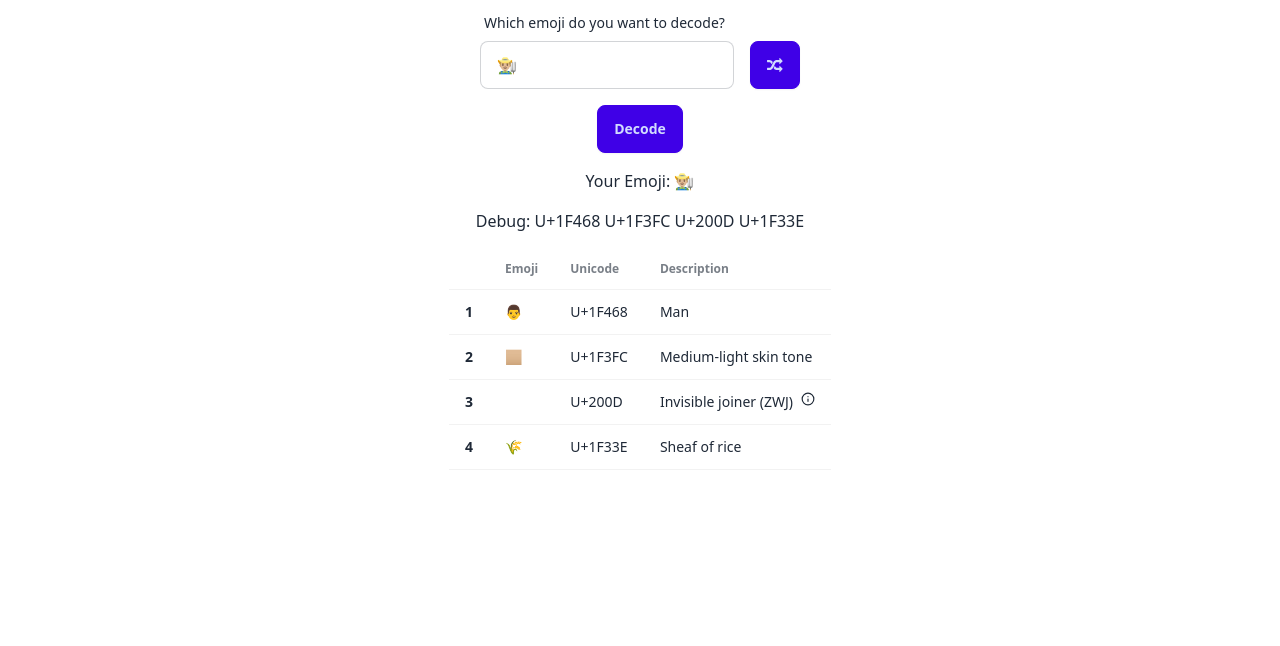
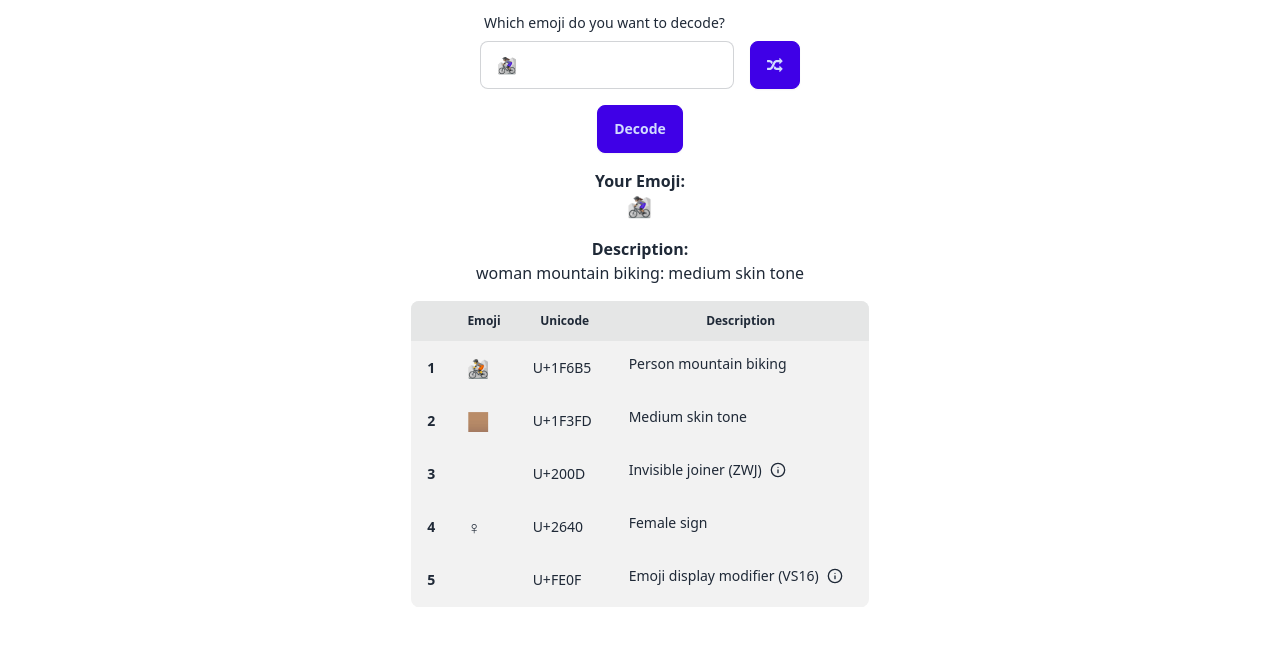
Before and after one commit to FedeDC512/EmojiDecoder, a website: page index.html in a window 1280 px wide. Both pictures are taken after a click on the button 775 px from the left and 129 px from the top of the page. Shown: the part 64-710 px from the top of the page. Drawn offline with Linux system fonts and the light colour scheme.

Commit message:
Improve ux/ui, now the decode button is disabled with no text, refactor functions

```diff
--- a/index.html
+++ b/index.html
@@ -1,21 +1,26 @@
 <!doctype html>
 <html>
+
 <head>
   <meta charset="UTF-8">
   <title>EmojiDecoder</title>
   <link rel="icon" type="image/png" href="images/icon.png">
   <meta name="viewport" content="width=device-width, initial-scale=1.0">
   <link href="./src/output.css" rel="stylesheet">
-  <script src="./src/myscripts.js"  defer></script>
+  <script src="./src/myscripts.js" async></script>
 </head>
-<body>
+
+<body class="transition-colors">
 
   <div class="navbar bg-base-100">
 
     <div class="flex-none">
       <a href="https://github.com/FedeDC512/EmojiDecoder" target="_blank">
         <button class="btn btn-circle btn-ghost">
-              <svg xmlns="http://www.w3.org/2000/svg" viewBox="0 0 24 24"><path fill="currentColor" d="M12 2A10 10 0 0 0 2 12c0 4.42 2.87 8.17 6.84 9.5c.5.08.66-.23.66-.5v-1.69c-2.77.6-3.36-1.34-3.36-1.34c-.46-1.16-1.11-1.47-1.11-1.47c-.91-.62.07-.6.07-.6c1 .07 1.53 1.03 1.53 1.03c.87 1.52 2.34 1.07 2.91.83c.09-.65.35-1.09.63-1.34c-2.22-.25-4.55-1.11-4.55-4.92c0-1.11.38-2 1.03-2.71c-.1-.25-.45-1.29.1-2.64c0 0 .84-.27 2.75 1.02c.79-.22 1.65-.33 2.5-.33s1.71.11 2.5.33c1.91-1.29 2.75-1.02 2.75-1.02c.55 1.35.2 2.39.1 2.64c.65.71 1.03 1.6 1.03 2.71c0 3.82-2.34 4.66-4.57 4.91c.36.31.69.92.69 1.85V21c0 .27.16.59.67.5C19.14 20.16 22 16.42 22 12A10 10 0 0 0 12 2"/></svg>
+          <svg xmlns="http://www.w3.org/2000/svg" viewBox="0 0 24 24">
+            <path fill="currentColor"
+              d="M12 2A10 10 0 0 0 2 12c0 4.42 2.87 8.17 6.84 9.5c.5.08.66-.23.66-.5v-1.69c-2.77.6-3.36-1.34-3.36-1.34c-.46-1.16-1.11-1.47-1.11-1.47c-.91-.62.07-.6.07-.6c1 .07 1.53 1.03 1.53 1.03c.87 1.52 2.34 1.07 2.91.83c.09-.65.35-1.09.63-1.34c-2.22-.25-4.55-1.11-4.55-4.92c0-1.11.38-2 1.03-2.71c-.1-.25-.45-1.29.1-2.64c0 0 .84-.27 2.75 1.02c.79-.22 1.65-.33 2.5-.33s1.71.11 2.5.33c1.91-1.29 2.75-1.02 2.75-1.02c.55 1.35.2 2.39.1 2.64c.65.71 1.03 1.6 1.03 2.71c0 3.82-2.34 4.66-4.57 4.91c.36.31.69.92.69 1.85V21c0 .27.16.59.67.5C19.14 20.16 22 16.42 22 12A10 10 0 0 0 12 2" />
+          </svg>
         </button>
       </a>
     </div>
@@ -25,23 +30,15 @@
     </div>
 
     <label class="swap swap-rotate">
-          <!-- this hidden checkbox controls the state -->
-          <input type="checkbox" class="theme-controller"  id="theme-toggle" />
 
-          <!-- sun icon -->
-          <svg
-            class="swap-off h-9 w-9 fill-current"
-            xmlns="http://www.w3.org/2000/svg"
-            viewBox="0 0 24 24">
+      <input type="checkbox" class="theme-controller" id="theme-toggle" />
+
+      <svg class="swap-off h-9 w-9 fill-current" xmlns="http://www.w3.org/2000/svg" viewBox="0 0 24 24">
         <path
           d="M5.64,17l-.71.71a1,1,0,0,0,0,1.41,1,1,0,0,0,1.41,0l.71-.71A1,1,0,0,0,5.64,17ZM5,12a1,1,0,0,0-1-1H3a1,1,0,0,0,0,2H4A1,1,0,0,0,5,12Zm7-7a1,1,0,0,0,1-1V3a1,1,0,0,0-2,0V4A1,1,0,0,0,12,5ZM5.64,7.05a1,1,0,0,0,.7.29,1,1,0,0,0,.71-.29,1,1,0,0,0,0-1.41l-.71-.71A1,1,0,0,0,4.93,6.34Zm12,.29a1,1,0,0,0,.7-.29l.71-.71a1,1,0,1,0-1.41-1.41L17,5.64a1,1,0,0,0,0,1.41A1,1,0,0,0,17.66,7.34ZM21,11H20a1,1,0,0,0,0,2h1a1,1,0,0,0,0-2Zm-9,8a1,1,0,0,0-1,1v1a1,1,0,0,0,2,0V20A1,1,0,0,0,12,19ZM18.36,17A1,1,0,0,0,17,18.36l.71.71a1,1,0,0,0,1.41,0,1,1,0,0,0,0-1.41ZM12,6.5A5.5,5.5,0,1,0,17.5,12,5.51,5.51,0,0,0,12,6.5Zm0,9A3.5,3.5,0,1,1,15.5,12,3.5,3.5,0,0,1,12,15.5Z" />
       </svg>
 
-          <!-- moon icon -->
-          <svg
-            class="swap-on h-9 w-9 fill-current"
-            xmlns="http://www.w3.org/2000/svg"
-            viewBox="0 0 24 24">
+      <svg class="swap-on h-9 w-9 fill-current" xmlns="http://www.w3.org/2000/svg" viewBox="0 0 24 24">
         <path
           d="M21.64,13a1,1,0,0,0-1.05-.14,8.05,8.05,0,0,1-3.37.73A8.15,8.15,0,0,1,9.08,5.49a8.59,8.59,0,0,1,.25-2A1,1,0,0,0,8,2.36,10.14,10.14,0,1,0,22,14.05,1,1,0,0,0,21.64,13Zm-9.5,6.69A8.14,8.14,0,0,1,7.08,5.22v.27A10.15,10.15,0,0,0,17.22,15.63a9.79,9.79,0,0,0,2.1-.22A8.11,8.11,0,0,1,12.14,19.73Z" />
       </svg>
@@ -55,29 +52,31 @@
         <span class="label-text">Which emoji do you want to decode?</span>
       </div>
       <div class="flex flex-row gap-4">
-          <input type="text" id="textInput" placeholder="Put the emoji here" class="input input-bordered w-full max-w-xs" />
+        <input type="text" id="textInput" placeholder="Put the emoji here"
+          class="input input-bordered w-full max-w-xs" />
         <button onclick="randomEmoji()" class="btn btn-active btn-primary">
-            <svg xmlns="http://www.w3.org/2000/svg" width="1.13em" height="1em" viewBox="0 0 1792 1600"><path fill="currentColor" d="M666 449q-60 92-137 273q-22-45-37-72.5T451.5 586t-51-56.5t-63-35T256 480H32q-14 0-23-9t-9-23V256q0-14 9-23t23-9h224q250 0 410 225m1126 799q0 14-9 23l-320 320q-9 9-23 9q-13 0-22.5-9.5t-9.5-22.5v-192q-32 0-85 .5t-81 1t-73-1t-71-5t-64-10.5t-63-18.5t-58-28.5t-59-40t-55-53.5t-56-69.5q59-93 136-273q22 45 37 72.5t40.5 63.5t51 56.5t63 35t81.5 14.5h256V928q0-14 9-23t23-9q12 0 24 10l319 319q9 9 9 23m0-896q0 14-9 23l-320 320q-9 9-23 9q-13 0-22.5-9.5T1408 672V480h-256q-48 0-87 15t-69 45t-51 61.5t-45 77.5q-32 62-78 171q-29 66-49.5 111t-54 105t-64 100t-74 83t-90 68.5t-106.5 42t-128 16.5H32q-14 0-23-9t-9-23v-192q0-14 9-23t23-9h224q48 0 87-15t69-45t51-61.5t45-77.5q32-62 78-171q29-66 49.5-111t54-105t64-100t74-83t90-68.5t106.5-42t128-16.5h256V32q0-14 9-23t23-9q12 0 24 10l319 319q9 9 9 23"/></svg>
+          <svg xmlns="http://www.w3.org/2000/svg" width="1.13em" height="1em" viewBox="0 0 1792 1600">
+            <path fill="currentColor"
+              d="M666 449q-60 92-137 273q-22-45-37-72.5T451.5 586t-51-56.5t-63-35T256 480H32q-14 0-23-9t-9-23V256q0-14 9-23t23-9h224q250 0 410 225m1126 799q0 14-9 23l-320 320q-9 9-23 9q-13 0-22.5-9.5t-9.5-22.5v-192q-32 0-85 .5t-81 1t-73-1t-71-5t-64-10.5t-63-18.5t-58-28.5t-59-40t-55-53.5t-56-69.5q59-93 136-273q22 45 37 72.5t40.5 63.5t51 56.5t63 35t81.5 14.5h256V928q0-14 9-23t23-9q12 0 24 10l319 319q9 9 9 23m0-896q0 14-9 23l-320 320q-9 9-23 9q-13 0-22.5-9.5T1408 672V480h-256q-48 0-87 15t-69 45t-51 61.5t-45 77.5q-32 62-78 171q-29 66-49.5 111t-54 105t-64 100t-74 83t-90 68.5t-106.5 42t-128 16.5H32q-14 0-23-9t-9-23v-192q0-14 9-23t23-9h224q48 0 87-15t69-45t51-61.5t45-77.5q32-62 78-171q29-66 49.5-111t54-105t64-100t74-83t90-68.5t106.5-42t128-16.5h256V32q0-14 9-23t23-9q12 0 24 10l319 319q9 9 9 23" />
+          </svg>
         </button>
       </div>
     </label>
 
-        <div>
-            <button onclick="copyText()" class="btn btn-active btn-primary">Decode</button>
-        </div>
+    <button onclick="copyText()" class="btn btn-active btn-primary" id="decodeButton" disabled>Decode</button>
 
-        <p><span id="displayText"></span></p>
+    <p id="displayText" class="text-center"></p>
 
-        <p><span id="debugText"></span></p>
+    <p id="descriptionText" class="text-center"></p>
 
-        <div class="overflow-x-auto">
+    <div id="dataTable" class="overflow-x-auto bg-base-200 rounded-lg hidden">
       <table class="table">
         <thead>
-              <tr>
-                <th></th>
-                <th>Emoji</th>
-                <th>Unicode</th>
-                <th>Description</th>
+          <tr class="bg-base-300">
+            <th class="w-8 text-base-content text-center"></th>
+            <th class="w-8 text-base-content text-center">Emoji</th>
+            <th class="w-24 text-base-content text-center">Unicode</th>
+            <th class="w-64 text-base-content text-center">Description</th>
           </tr>
         </thead>
         <tbody id="result">
@@ -87,4 +86,5 @@
   </div>
 
 </body>
+
 </html>
--- a/src/myscripts.js
+++ b/src/myscripts.js
@@ -1,4 +1,20 @@
 const themeToggle = document.getElementById('theme-toggle');
+const resultElement = document.getElementById('result');
+const descriptionText = document.getElementById('descriptionText');
+const inputTextbox = document.getElementById('textInput');
+const dataTable = document.getElementById('dataTable');
+const displayText = document.getElementById('displayText');
+const decodeButton = document.getElementById('decodeButton');
+
+let zwjEmojis = [];
+let emojiData = new Map();
+
+window.onload = loadAllEmojis();
+loadSystemTheme();
+
+inputTextbox.addEventListener('input', (event) => {
+    decodeButton.disabled = !event.target.value;
+});
 
 function loadSystemTheme() {
     const prefersDark = window.matchMedia('(prefers-color-scheme: dark)').matches;
@@ -6,15 +22,10 @@ function loadSystemTheme() {
     themeToggle.checked = prefersDark;
 }
 
-loadSystemTheme();
-
 themeToggle.addEventListener('change', function() {
   const theme = this.checked ? 'dark' : 'light';
   document.documentElement.setAttribute('data-theme', theme);
 });
-
-let zwjEmojis = [];
-let emojiData = new Map();
 
 async function loadEmojiData() {
     if (emojiData.size > 0) return;
@@ -52,36 +63,32 @@ async function loadZwjEmojis() {
     }).filter(zwjEmoji => zwjEmoji !== null);
 }
 
-async function randomEmoji() {
-    await loadZwjEmojis();
-    const randomIndex = Math.floor(Math.random() * zwjEmojis.length);
-    const zwjEmoji = zwjEmojis[randomIndex];
-    document.getElementById('textInput').value = zwjEmoji;
-    copyText();
-}
-
 async function loadAllEmojis() {
     loadZwjEmojis();
     loadEmojiData();
 }
 
-window.onload = loadAllEmojis();
+function randomEmoji() {
+    const randomIndex = Math.floor(Math.random() * zwjEmojis.length);
+    const zwjEmoji = zwjEmojis[randomIndex];
+
+    inputTextbox.value = zwjEmoji;
+    inputTextbox.dispatchEvent(new Event('input'));
+
+    copyText();
+}
 
 function copyText() {
-    let inputText = document.getElementById('textInput').value;
-    document.getElementById('displayText').innerText = "Your Text: " + inputText;
+    const inputText = inputTextbox.value;
     if (emojiData.has(inputText) || zwjEmojis.includes(inputText)){
-        document.getElementById('displayText').innerText = "Your Emoji: " + inputText;
+        displayText.innerHTML = `<span class="font-semibold">Your Emoji:</span><br> <span class="text-xl">${inputText}</span>`;
+    } else {
+        displayText.innerHTML = `<span class="font-semibold">Your Text:</span><br> ${inputText}`;
     }
 
-    const resultElement = document.getElementById('result');
-    const debugText = document.getElementById('debugText');
-
-    let textUniCode = getUniCode(inputText);
     let analyzedEmoji = analyzeEmoji(inputText);
 
-    //debugText.innerText = `"Debug: ${inputText}" ${isTextEmoji} an emoji.\nLength: ${inputText.length}.\nUnicode: ${textUniCode}\n${JSON.stringify(emojiData)}`;
-    debugText.innerText = `Debug: ${textUniCode}`;
+    descriptionText.innerHTML = `<span class="font-semibold">Description:</span><br> ${emojiData.get(inputText) || 'no description available'}`;
 
     let count = 1;
     resultElement.innerHTML = "";
@@ -90,32 +97,33 @@ function copyText() {
         if (getUniCode(value) === 'U+200D') {
             description = `invisible joiner (ZWJ)
             <a href="https://en.wikipedia.org/wiki/Zero-width_joiner" target="_blank">
-                <svg xmlns="http://www.w3.org/2000/svg" width="1em" height="1em" viewBox="0 0 24 24"><g fill="none" stroke="currentColor" stroke-linecap="round" stroke-linejoin="round" stroke-width="2"><circle cx="12" cy="12" r="10"/><path d="M12 16v-4m0-4h.01"/></g></svg>
+                <svg xmlns="http://www.w3.org/2000/svg" width="1rem" height="1rem" viewBox="0 0 24 24"><g fill="none" stroke="currentColor" stroke-linecap="round" stroke-linejoin="round" stroke-width="2"><circle cx="12" cy="12" r="10"/><path d="M12 16v-4m0-4h.01"/></g></svg>
             </a>`;
         } else if (getUniCode(value) === 'U+FE0F') {
             description = `emoji display modifier (VS16)
             <a href="https://en.wikipedia.org/wiki/Variation_Selectors_(Unicode_block)" target="_blank">
-                <svg xmlns="http://www.w3.org/2000/svg" width="1em" height="1em" viewBox="0 0 24 24"><g fill="none" stroke="currentColor" stroke-linecap="round" stroke-linejoin="round" stroke-width="2"><circle cx="12" cy="12" r="10"/><path d="M12 16v-4m0-4h.01"/></g></svg>
+                <svg xmlns="http://www.w3.org/2000/svg" width="1rem" height="1rem" viewBox="0 0 24 24"><g fill="none" stroke="currentColor" stroke-linecap="round" stroke-linejoin="round" stroke-width="2"><circle cx="12" cy="12" r="10"/><path d="M12 16v-4m0-4h.01"/></g></svg>
             </a>`;
         } else if (getUniCode(value) === 'U+FE0E') {
             description = `text display modifier (VS15)
             <a href="https://en.wikipedia.org/wiki/Variation_Selectors_(Unicode_block)" target="_blank">
-                <svg xmlns="http://www.w3.org/2000/svg" width="1em" height="1em" viewBox="0 0 24 24"><g fill="none" stroke="currentColor" stroke-linecap="round" stroke-linejoin="round" stroke-width="2"><circle cx="12" cy="12" r="10"/><path d="M12 16v-4m0-4h.01"/></g></svg>
+                <svg xmlns="http://www.w3.org/2000/svg" width="1rem" height="1rem" viewBox="0 0 24 24"><g fill="none" stroke="currentColor" stroke-linecap="round" stroke-linejoin="round" stroke-width="2"><circle cx="12" cy="12" r="10"/><path d="M12 16v-4m0-4h.01"/></g></svg>
             </a>`;
         }
 
         description = description.charAt(0).toUpperCase() + description.slice(1);
-        console.log(`${key}: ${value} - ${description}`);
+        //console.log(`${key}: ${value} - ${description}`);
 
         resultElement.innerHTML += `<tr>
                 <th>${key}</th>
-                <th>${value}</th>
+                <th class="text-lg">${value}</th>
                 <td>${getUniCode(value)}</td>
-                <td class="flex gap-2">${description}</td>
+                <td class="flex gap-2 items-center">${description}</td>
               <tr>`
         count++;
     }
 
+    dataTable.classList.remove('hidden');
 }
 
 function getUniCode(text) {
```
Also changed, not shown: README.md, src/output.css. Lines whose indentation alone changed are shown as unchanged.
